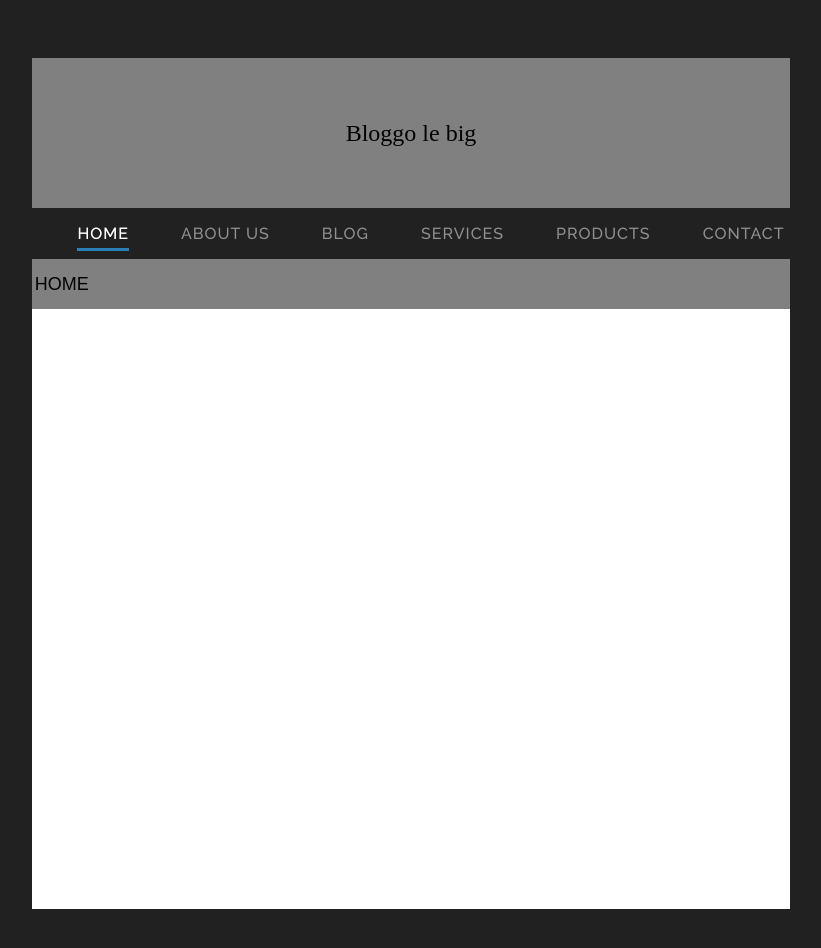
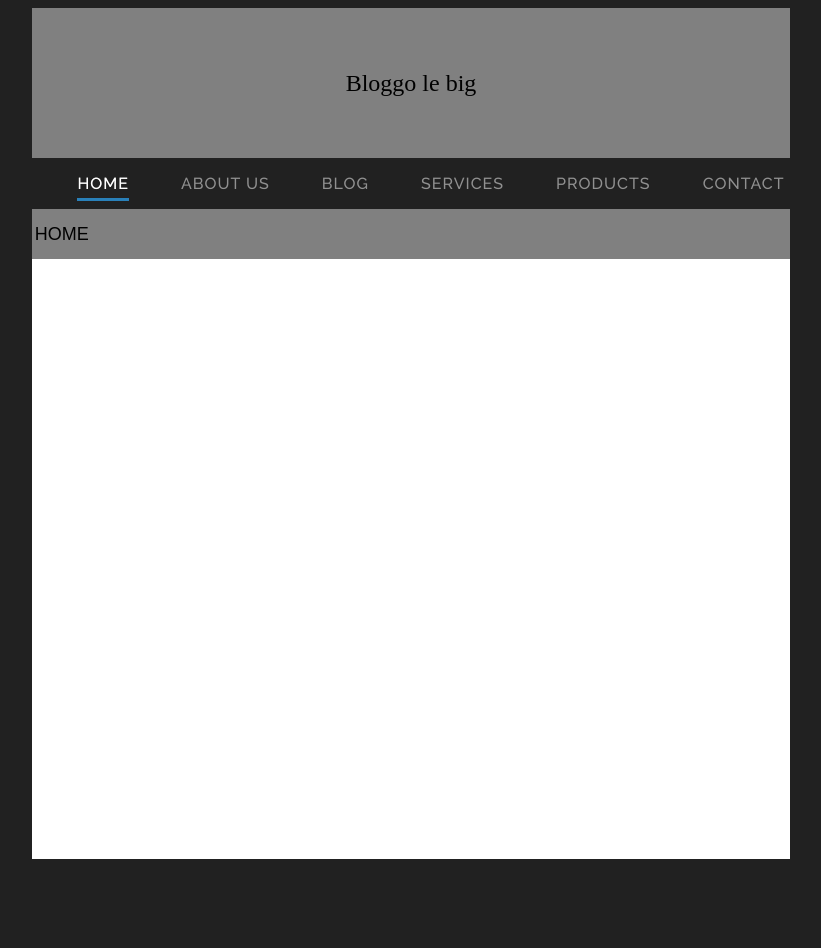
Before and after one commit to Owl9/Blog, a plain HTML site: page index.html in a window 1280 px wide. Shown: the whole page, without its empty margins (229-1050 px from the left). After the commit the page ends 867 px from the top, so only its background shows below. Drawn offline with Linux system fonts and the light colour scheme.

Commit message:
Update navigation.css

```diff
--- a/navigation.css
+++ b/navigation.css
@@ -68,5 +68,4 @@
 /* Demo purposes only */
 body {
   background-color: #212121;
-  padding: 50px 0;
 }
```
